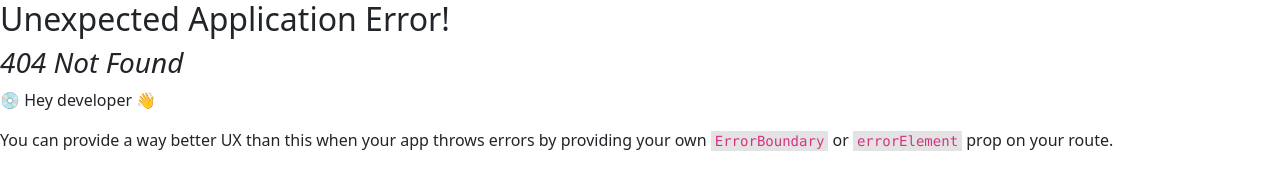
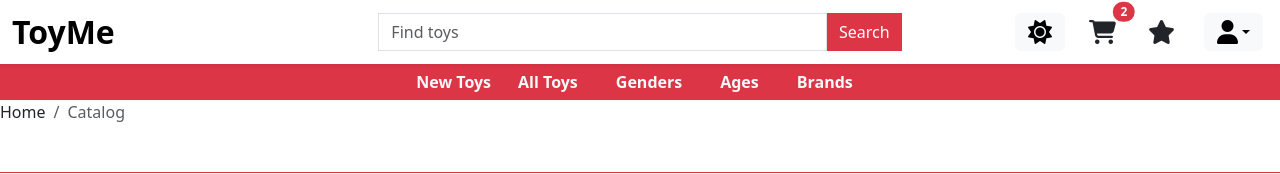
Before and after one commit to hhddang/toy-shop-fe, a React (Vite) app: page /catalog in a window 1280 px wide. Before the commit this address had no page. Shown: the top 174 px of the page. Built offline with nearby package versions, Linux system fonts and the light colour scheme.

Commit message:
Add comp: Breadcrumbs

```diff
--- /dev/null
+++ b/src/components/Breadcrumbs/index.tsx
@@ -0,0 +1,36 @@
+import { useLocation } from "react-router-dom";
+import { Breadcrumb as BBreadcrumb } from "react-bootstrap";
+import { LinkContainer } from "react-router-bootstrap";
+import { useEffect } from "react";
+
+export default function Breadcrumbs() {
+  const location = useLocation();
+  const breadcrumbList = window.location.pathname
+    .split("/")
+    .filter((breadcrumb) => breadcrumb != "");
+  let path = "";
+
+  useEffect(() => {}, [location]);
+
+  return (
+    <>
+      <BBreadcrumb>
+        <LinkContainer to="/">
+          <BBreadcrumb.Item>Home</BBreadcrumb.Item>
+        </LinkContainer>
+        {breadcrumbList.map((breadcrumb, index) => {
+          path += `/${breadcrumb}`;
+          return (
+            <LinkContainer to={path} key={index}>
+              <BBreadcrumb.Item
+                active={index == breadcrumbList.length - 1}
+                className="text-capitalize">
+                {breadcrumb.replaceAll("-", " ")}
+              </BBreadcrumb.Item>
+            </LinkContainer>
+          );
+        })}
+      </BBreadcrumb>
+    </>
+  );
+}
--- a/src/components/DropdownMenu/index.scss
+++ b/src/components/DropdownMenu/index.scss
@@ -62,4 +62,3 @@
     }
   }
 }
-// z-2 top-100 bg-dark
--- a/src/components/DropdownMenu/index.tsx
+++ b/src/components/DropdownMenu/index.tsx
@@ -1,6 +1,6 @@
 import { Link } from "react-router-dom";
 import "./index.scss";
-import React, { useContext } from "react";
+import React, { useContext, useEffect } from "react";
 import { Store } from "store";
 
 type DropdownMenu = {
@@ -22,12 +22,27 @@ export default function DropdownMenu({
   const {
     state: { mode },
   } = useContext(Store);
+
+  useEffect(() => {
+    const menuItemList = document.getElementsByClassName("menu-item");
+    const dropdownPopupList = document.getElementsByClassName("dropdown-popup");
+
+    if (menuItemList && dropdownPopupList)
+      for (const menuItem of menuItemList) {
+        menuItem.addEventListener("click", () => {
+          for (const dropdownPopup of dropdownPopupList) {
+            dropdownPopup.classList.add("d-none");
+            setTimeout(() => {
+              dropdownPopup.classList.remove("d-none");
+            }, 100);
+          }
+        });
+      }
+  }, []);
+
   return (
     <div className="dropdown">
       {title}
-      {/* <button className="bg-transparent border-0 fw-semibold text-light">
-        {title}
-      </button> */}
       <div
         className={`dropdown-popup  ${
           mode == "light" ? "bg-dark text-light" : "bg-light text-dark"
@@ -44,7 +59,7 @@ export default function DropdownMenu({
           <div className="single-menu">
             {menuList[0].itemList.map((item, index) => (
               <Link
-                to={`/catalog/${item.toLocaleLowerCase()}`}
+                to={`/catalog/${item.replaceAll(" ", "-").toLowerCase()}`}
                 key={index}
                 className={`menu-item ${mode == "light" ? "" : ""}`}>
                 {item}
@@ -58,7 +73,7 @@ export default function DropdownMenu({
                 <span className="submenu-title">{menu.title}</span>
                 {menu.itemList.map((item, index) => (
                   <Link
-                    to={`/catalog/${item.toLocaleLowerCase()}`}
+                    to={`/catalog/${item.replaceAll(" ", "-").toLowerCase()}`}
                     key={index}
                     className={`menu-item ${mode == "light" ? "" : ""}`}>
                     {item}
--- a/src/components/Header.tsx
+++ b/src/components/Header.tsx
@@ -158,7 +158,7 @@ function Header() {
         className="d-flex gap-3 justify-content-center align-items-center bg-danger"
         id="sticky-navbar">
         <LinkContainer
-          to="/catalog/new-toys"
+          to="/catalog/new-toys/anc/bnc"
           className="text-light fw-semibold">
           <Nav.Link>New Toys</Nav.Link>
         </LinkContainer>
--- a/src/components/index.ts
+++ b/src/components/index.ts
@@ -1,3 +1,4 @@
+import Breadcrumbs from "./Breadcrumbs";
 import DropdownMenu from "./DropdownMenu";
 
-export { DropdownMenu };
+export { DropdownMenu, Breadcrumbs };
--- a/src/index.scss
+++ b/src/index.scss
@@ -33,6 +33,9 @@
 a {
   text-decoration: none;
   color: currentColor;
+  &:hover {
+    color: red;
+  }
 }
 
 button {
--- a/src/main.tsx
+++ b/src/main.tsx
@@ -9,13 +9,14 @@ import {
   RouterProvider,
 } from "react-router-dom";
 import App from "./App.tsx";
-import HomePage from "./pages/HomePage.tsx";
+import { HomePage, CatalogPage } from "@pages";
 import { StoreProvider } from "./store/index.tsx";
 
 const router = createBrowserRouter(
   createRoutesFromElements(
     <Route path="/" element={<App />}>
       <Route index element={<HomePage />} />
+      <Route index path="/catalog/*" element={<CatalogPage />} />
     </Route>
   )
 );
--- /dev/null
+++ b/src/pages/CatalogPage.tsx
@@ -0,0 +1,9 @@
+import { Breadcrumbs } from "@components";
+
+export default function CatalogPage() {
+  return (
+    <>
+      <Breadcrumbs />
+    </>
+  );
+}
--- /dev/null
+++ b/src/pages/index.ts
@@ -0,0 +1,4 @@
+import CatalogPage from "./CatalogPage";
+import HomePage from "./HomePage";
+
+export { HomePage, CatalogPage };
```
Also changed, not shown: tsconfig.json (+5 -2 lines).
